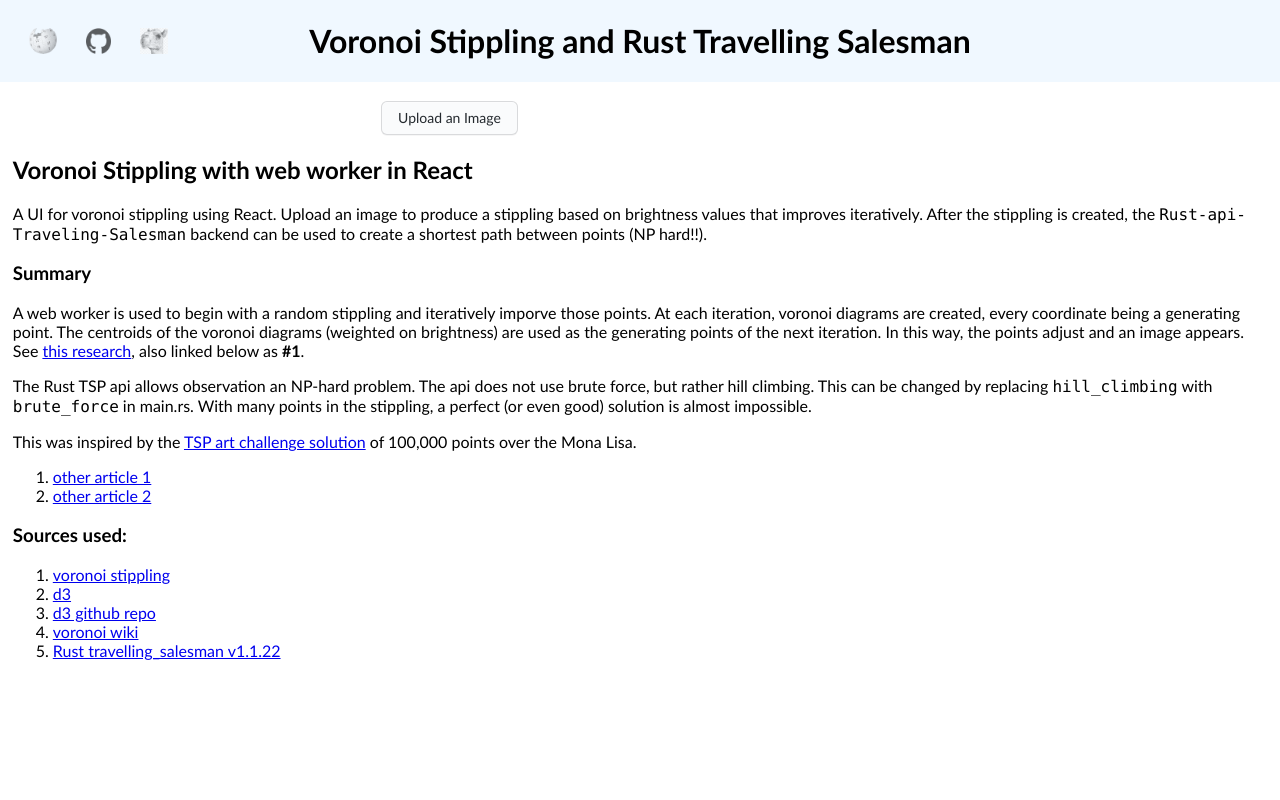
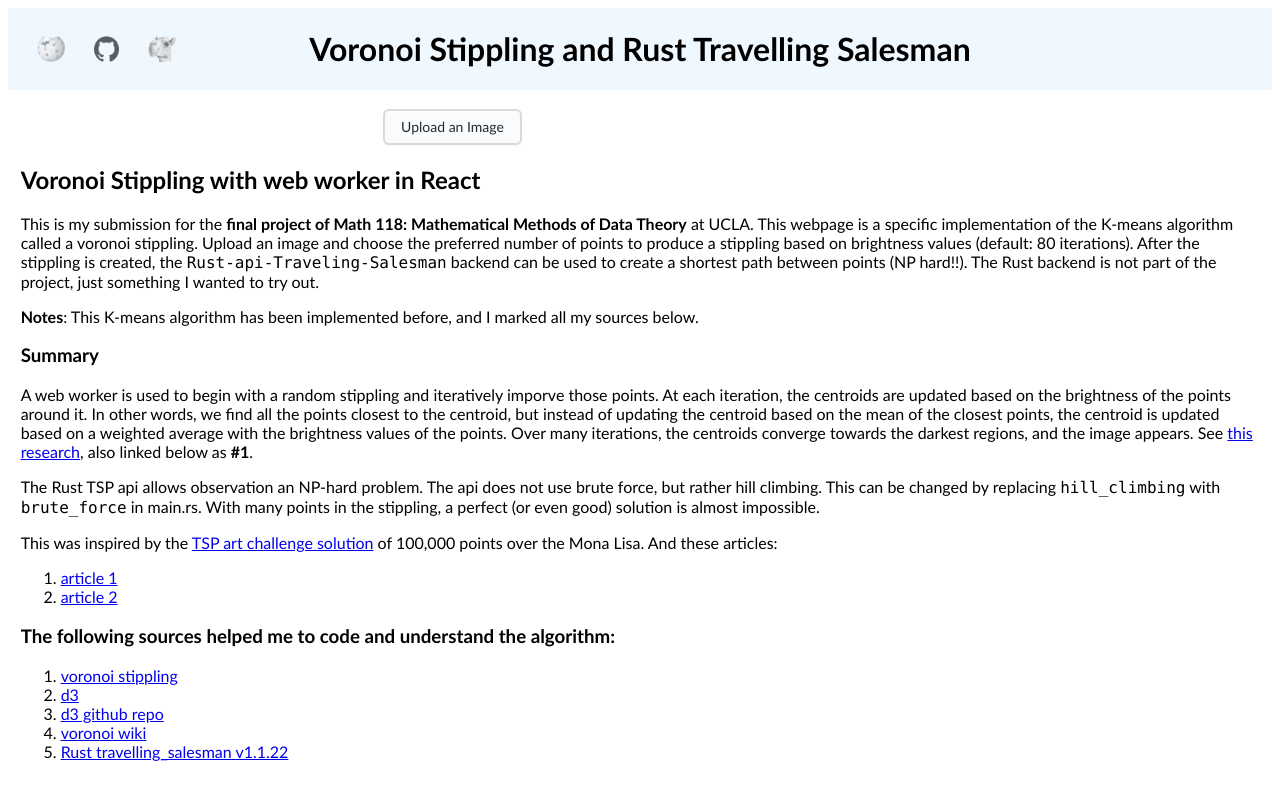
Before and after one commit to evancoons22/Voronoi-Stippling-React, a React (Create React App) app: page / in a window 1280 px wide. Shown: the top 800 px of the page. Built offline with nearby package versions, Linux system fonts and the light colour scheme.

Commit message:
resolving issue with inputing desired points

```diff
--- a/src/App.css
+++ b/src/App.css
@@ -22,6 +22,7 @@
   color: rgb(0, 0, 0);
   border: #000000;
   border-bottom: #000000;
+  flex-wrap: wrap;
 }
 
 .title {
@@ -30,7 +31,7 @@
 }
 
 .links {
-  width: 10vw;
+  width: 20vw;
   display: flex;
 }
 
@@ -47,12 +48,23 @@
   opacity: 1.0;
 }
 
+.display-container {
+  display: flex;
+  min-height: 10vh;
+  justify-content: center;
+  align-items: center;
+}
+.display-item {
+  align-self: center;
+
+}
+
 
 /* CSS */
 .button {
   appearance: none;
   background-color: #FAFBFC;
-  border: 1px solid rgba(27, 31, 35, 0.15);
+  border: 2px solid rgba(27, 31, 35, 0.15);
   border-radius: 6px;
   box-shadow: rgba(27, 31, 35, 0.04) 0 1px 0, rgba(255, 255, 255, 0.25) 0 1px 0 inset;
   box-sizing: border-box;
@@ -108,6 +120,7 @@
 .body {
   display: flex;
   justify-content: space-evenly;
+
 }
 
 .input[type = "file"] {
--- a/src/App.js
+++ b/src/App.js
@@ -7,7 +7,7 @@ import { useState } from 'react';
 function App() {
   const [uploaded, setUploaded] = useState(false);
   const [selectedImage, setSelectedImage] = useState(null);
-  const [imgData, setimgData] = useState();
+  const [imgData, setimgData] = useState(null);
 
   return (
     <div className="App">
@@ -31,7 +31,7 @@ function App() {
         </div>
         </div>
 
-        <div className= "flex-item links">  </div>
+        <div className= "flex-item links"> </div>
 
       </div>
       <div className='body'>
@@ -56,16 +56,17 @@ function App() {
 
     <div className='writing'>
     <h2 id="voronoi-stippling-with-web-worker-in-react">Voronoi Stippling with {"\n"} web worker in React {"\n"} </h2>
-      <p>A UI for voronoi stippling using React. Upload an image to produce a stippling based on brightness values that improves iteratively. After the stippling is created, the <code>Rust-api-Traveling-Salesman</code> backend can be used to create a shortest path between points (NP hard!!). </p>
+      <p>This is my submission for the <b>final project of Math 118: Mathematical Methods of Data Theory</b> at UCLA. This webpage is a specific implementation of the K-means algorithm called a voronoi stippling. Upload an image and choose the preferred number of points to produce a stippling based on brightness values (default: 80 iterations). After the stippling is created, the <code>Rust-api-Traveling-Salesman</code> backend can be used to create a shortest path between points (NP hard!!). The Rust backend is not part of the project, just something I wanted to try out.</p>
+      <p><b> Notes</b>: This K-means algorithm has been implemented before, and I marked all my sources below. </p>
       <h3 id="summary">Summary</h3>
-      <p>A web worker is used to begin with a random stippling and iteratively imporve those points. At each iteration, voronoi diagrams are created, every coordinate being a generating point. The centroids of the voronoi diagrams (weighted on brightness) are used as the generating points of the next iteration. In this way, the points adjust and an image appears. See <a href="https://www.cs.ubc.ca/labs/imager/tr/2002/secord2002b/secord.2002b.pdf">this research</a>, also linked below as <strong>#1</strong>. </p>
+      <p>A web worker is used to begin with a random stippling and iteratively imporve those points. At each iteration, the centroids are updated based on the brightness of the points around it. In other words, we find all the points closest to the centroid, but instead of updating the centroid based on the mean of the closest points, the centroid is updated based on a weighted average with the brightness values of the points. Over many iterations, the centroids converge towards the darkest regions, and the image appears. See <a href="https://www.cs.ubc.ca/labs/imager/tr/2002/secord2002b/secord.2002b.pdf">this research</a>, also linked below as <strong>#1</strong>. </p>
       <p>The Rust TSP api allows observation an NP-hard problem. The api does not use brute force, but rather hill climbing. This can be changed by replacing <code>hill_climbing</code> with <code>brute_force</code> in main.rs. With many points in the stippling, a perfect (or even good) solution is almost impossible.</p>
-      <p>This was inspired by the <a href="https://www.math.uwaterloo.ca/tsp/data/ml/monalisa.html">TSP art challenge solution</a> of 100,000 points over the Mona Lisa.</p>
+      <p>This was inspired by the <a href="https://www.math.uwaterloo.ca/tsp/data/ml/monalisa.html">TSP art challenge solution</a> of 100,000 points over the Mona Lisa. And these articles:</p>
       <ol>
-      <li><a href="https://www2.oberlin.edu/math/faculty/bosch/tspart-page.html">other article 1</a></li>
-      <li><a href="https://www2.oberlin.edu/math/faculty/bosch/making-tspart-page.html">other article 2</a></li>
+      <li><a href="https://www2.oberlin.edu/math/faculty/bosch/tspart-page.html"> article 1</a></li>
+      <li><a href="https://www2.oberlin.edu/math/faculty/bosch/making-tspart-page.html"> article 2</a></li>
       </ol>
-      <h3 id="sources-used-">Sources used:</h3>
+      <h3 id="sources-used-"> The following sources helped me to code and understand the algorithm:</h3>
       <ol>
       <li><a href="https://www.cs.ubc.ca/labs/imager/tr/2002/secord2002b/secord.2002b.pdf">voronoi stippling</a></li>
       <li><a href="https://observablehq.com/@mbostock/voronoi-stippling">d3</a></li>
--- a/src/components/BuildStippling.js
+++ b/src/components/BuildStippling.js
@@ -1,11 +1,12 @@
 import React, {useState} from "react";
-import 'https://d3js.org/d3.v5.min.js';
+// import 'https://d3js.org/d3.v5.min.js';
 
 const BuildStippling = ({imgData}) => {
     const [create, setCreate] = useState(true); // Disable the button
     const [stipplingdone, setStipllingDone] = useState(false);
     const [voronoipoints, setVoronoiPoints] = useState(null);
     const [goodrequest, setGoodRequest] = useState(true);
+    const [N, setN] = useState(30000);
 
     // handles a call to the rust api for finding a tsp solution
     const DisplayPath = async () => {
@@ -95,18 +96,33 @@ const BuildStippling = ({imgData}) => {
 
         worker.addEventListener("message", messaged);
 
-        const n = 30000;
+        const n = N;
+        // const n = 30000;
         setCreate(false);
         worker.postMessage({data, n, width, height});
     }
 
+    const handleN = (event) => {
+      setN(event.target.value);
+    }
 
     return (
         <div>
         <canvas id="myCanvas" className="img-element" > your browser does not support canvas </canvas>
         <br/>
         {create ? (
-        <button onClick = {handleclick} className = "button"> Create a Voronoi Stippling</button>
+        <div>
+        <form onSubmit={handleclick}>
+        <label>
+          Input Number: {N}
+          <br></br>
+          <input type = "range" className = "slider" min = "100" max = "100000"  onChange = {handleN}/>
+        </label>
+          <br></br>
+          <input className='button' type="submit" value="Begin Stippling" />
+        </form>
+
+        </div>
         ) : (
             <div>Restart to Run Again</div>
         )
--- a/src/components/UploadAndDisplayImage.js
+++ b/src/components/UploadAndDisplayImage.js
@@ -33,18 +33,22 @@ const UploadAndDisplayImage = ({setUploaded, setSelectedImage, selectedImage, se
 
   return (
     <div>
+
       {selectedImage && (
         <div>
         <img id = "selectedimage" alt="not found" className = "img-element" src={URL.createObjectURL(selectedImage)} />
         <br />
         <button className = 'button' onClick={()=>{
-            setSelectedImage(null);
-            setUploaded(false);
+          setSelectedImage(null);
+          setUploaded(false);
+          setimgData(null);
+
         }
-        }>Remove</button>
+      }>Remove</button>
         </div>
       )}
       <br />
+
 
       {/* This trickery just allows to relabel an input button to get the button styling */}
       <label className="button" htmlFor = 'imageinput'>  Upload an Image </label>
@@ -60,7 +64,7 @@ const UploadAndDisplayImage = ({setUploaded, setSelectedImage, selectedImage, se
         />
 
       <div>
-      <canvas id="secondcanvas" height ='400' width='400' style={{display: 'none', border: '#000'}} > Your browser does not support this html tag</canvas>
+      <canvas id="secondcanvas" height ='0' width='0' style={{display: 'none', border: '#000'}} > Your browser does not support this html tag</canvas>
       </div>
     </div>
   );
--- a/src/components/worker.js
+++ b/src/components/worker.js
@@ -7,12 +7,13 @@ import * as d3 from "d3-delaunay";
     const s = new Float64Array(n);
 
 
-    // Initialize the points using rejection sampling.
+    // Initialize the points with rejection sampling.
     for (let i = 0; i < n; ++i) {
       for (let j = 0; j < 30; ++j) {
         const x = points[i * 2] = Math.floor(Math.random() * width);
         const y = points[i * 2 + 1] = Math.floor(Math.random() * height);
         if (Math.random() < data[y * width + x]) break;
+        // if a random value between 0 and 1 is less than brightness value (small brightness values are dark points), then it is a good random point to choose, so we break
       }
     }
 
@@ -24,8 +25,7 @@ import * as d3 from "d3-delaunay";
     const delaunay = new d3.Delaunay(points);
     const voronoi = delaunay.voronoi([0, 0, width, height]);
 
-    // k = 80 for a good stippling
-
+    // I found that k = 80 returns a good stippling
     for (let k = 0; k < 80; ++k) {
 
       // Compute the weighted centroid for each Voronoi cell.
@@ -34,20 +34,19 @@ import * as d3 from "d3-delaunay";
       for (let y = 0, i = 0; y < height; ++y) {
         for (let x = 0; x < width; ++x) {
           const w = data[y * width + x];
-          i = delaunay.find(x + 0.5, y + 0.5, i);
-          s[i] += w;
+          i = delaunay.find(x + 0.5, y + 0.5, i); // returns the closest point to x,y, starting at i, which makes it faster.
+          s[i] += w; // i is the closest centroid
           c[i * 2] += w * (x + 0.5);
           c[i * 2 + 1] += w * (y + 0.5);
         }
       }
 
       // Relax the diagram by moving points to the weighted centroid.
-      // Wiggle the points a little bit so they don’t get stuck.
-      const w = Math.pow(k + 1, -0.8) * 10;
+      const w = Math.pow(k + 1, -0.8) * 10; // the further we get in iterations, the less we wiggle the points
       for (let i = 0; i < n; ++i) {
         const x0 = points[i * 2], y0 = points[i * 2 + 1];
         const x1 = s[i] ? c[i * 2] / s[i] : x0, y1 = s[i] ? c[i * 2 + 1] / s[i] : y0;
-        points[i * 2] = x0 + (x1 - x0) * 1.8 + (Math.random() - 0.5) * w;
+        points[i * 2] = x0 + (x1 - x0) * 1.8 + (Math.random() - 0.5) * w; // Wiggle the points a little bit so they don’t get stuck.
         points[i * 2 + 1] = y0 + (y1 - y0) * 1.8 + (Math.random() - 0.5) * w;
       }
 
--- a/src/index.css
+++ b/src/index.css
@@ -1,10 +1,11 @@
 body {
-  margin: 0;
+  margin: 20;
   font-family: -apple-system, BlinkMacSystemFont, 'Segoe UI', 'Roboto', 'Oxygen',
     'Ubuntu', 'Cantarell', 'Fira Sans', 'Droid Sans', 'Helvetica Neue',
     sans-serif;
   -webkit-font-smoothing: antialiased;
   -moz-osx-font-smoothing: grayscale;
+  justify-content: center;
 }
 
 code {
```
